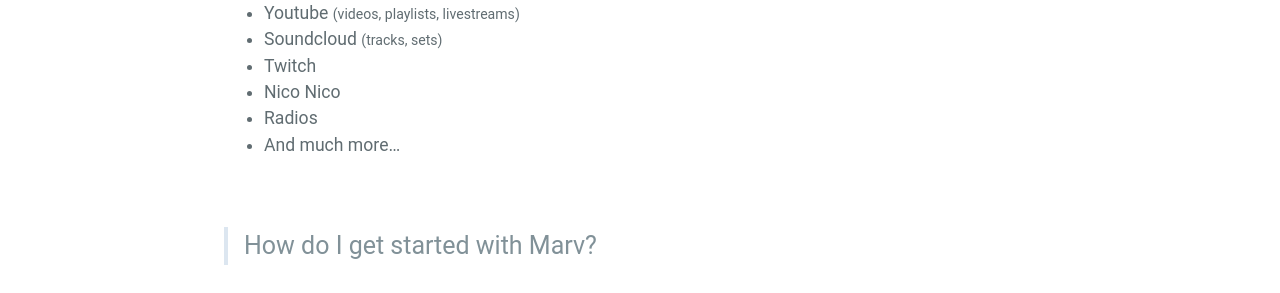
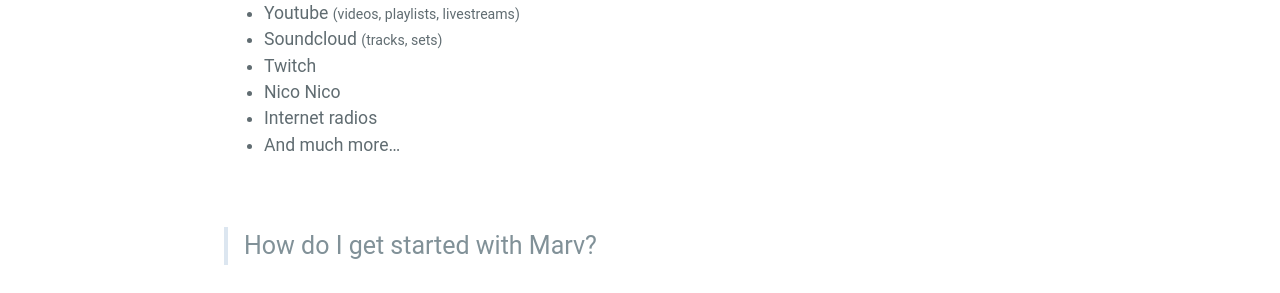
Before and after one commit to mymindishazel/marv-docs, a Jekyll site: the page built from dbots.md, in a window 1280 px wide. Shown: the part 500-793 px from the top of the page. Built offline with Jekyll 4.4.1, drawn with Linux system fonts in a browser that asks for light colours; our own code applies the rules of GitHub Pages for plain Markdown files.

Commit message:
Update dbots.md

```diff
--- a/dbots.md
+++ b/dbots.md
@@ -9,7 +9,7 @@ Marv supports all major platforms, including...
 - Soundcloud <small>(tracks, sets)</small>
 - Twitch
 - Nico Nico
-- Radios
+- Internet radios
 - And much more...
 
 <br>
```
